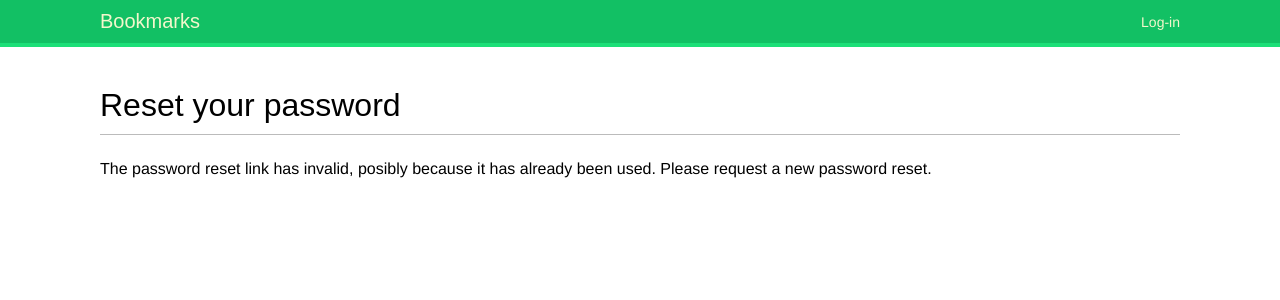
After one commit to cecep29/django-bookmark, a Django app: page /account/reset/1/1 in a window 1280 px wide. The commit adds this page. Shown: the top 300 px of the page. Run offline with Django 3.2, Linux system fonts and the light colour scheme; some web fonts are replaced.

Commit message:
fitur reset password by email token

```diff
--- a/account/templates/registration/login.html
+++ b/account/templates/registration/login.html
@@ -19,5 +19,6 @@
             <input type="hidden" name="next" value="{{ next }}">
             <input type="submit" value="Log in">
         </form>
+        <p><a href="{% url 'password_reset' %}">Forgotten your password?</a></p>
     </div>
 {% endblock %}
--- /dev/null
+++ b/account/templates/registration/password_reset_confirm.html
@@ -0,0 +1,17 @@
+{% extends 'base.html' %}
+
+{% block title %} Reset your password {% endblock %}
+
+{% block content %}
+    <h1>Reset your password</h1>
+    {% if validlink %}
+        <p>Enter your new password twice:</p>
+        <form action=" " method="post">
+            {{ form.as_p }}
+            {% csrf_token %}
+            <p><input type="submit" value="Change my password"></p>
+        </form>
+    {% else %}
+        <p>The password reset link has invalid, posibly because it has already been used. Please request a new password reset.</p>
+    {% endif %}
+{% endblock %}
--- /dev/null
+++ b/account/templates/registration/password_reset_email.html
@@ -0,0 +1,3 @@
+Someone asked for password reset for email {{ email }}. Follow the link below:
+{{ protocol }}://{{ domain }}{% url 'password_reset_confirm' uidb64=uid token=token %}
+Your password, in case you've forgotten: {{ user.get_username }}
--- a/account/urls.py
+++ b/account/urls.py
@@ -6,10 +6,17 @@ from . import views
 
 urlpatterns = [
     #path('login/', views.user_login, name='login'),
+    # login dan logout
     path('login/', auth_views.LoginView.as_view(), name='login'),
     path('logout/', auth_views.LogoutView.as_view(), name='logout'),
     path('', views.dashboard, name='dashboard'),
+    # password change
     path('password_change/', auth_views.PasswordChangeView.as_view(), name='password_change'),
     path('password_change/done/', auth_views.PasswordChangeDoneView.as_view(), name='password_change_done'),
+    # password reset
+    path('password_reset/', auth_views.PasswordResetView.as_view(), name='password_reset'),
+    path('password_reset/done', auth_views.PasswordResetDoneView.as_view(), name='password_reset_done'),
+    path('reset/<uidb64>/<token>', auth_views.PasswordResetConfirmView.as_view(), name='password_reset_confirm'),
+    path('reset/done/', auth_views.PasswordResetCompleteView.as_view(), name='password_reset_complete'),
 
 ]
--- a/bookmarks/settings.py
+++ b/bookmarks/settings.py
@@ -124,3 +124,5 @@ STATIC_URL = '/static/'
 LOGIN_REDIRECT_URL = 'dashboard'
 LOGIN_URL = 'login'
 LOGOUT_URL = 'logout'
+
+EMAIL_BACKEND = 'django.core.mail.backends.console.EmailBackend'
```
Also changed, not shown: account/templates/registration/password_change.html (deleted, +0 -7 lines), account/templates/registration/password_change_done.html (added, +8 -0 lines), account/templates/registration/password_change_form.html (added, +13 -0 lines), account/templates/registration/password_reset_complete.html (added, +8 -0 lines), account/templates/registration/password_reset_done.html (added, +9 -0 lines), account/templates/registration/password_reset_form.html (added, +13 -0 lines), db.sqlite3.
